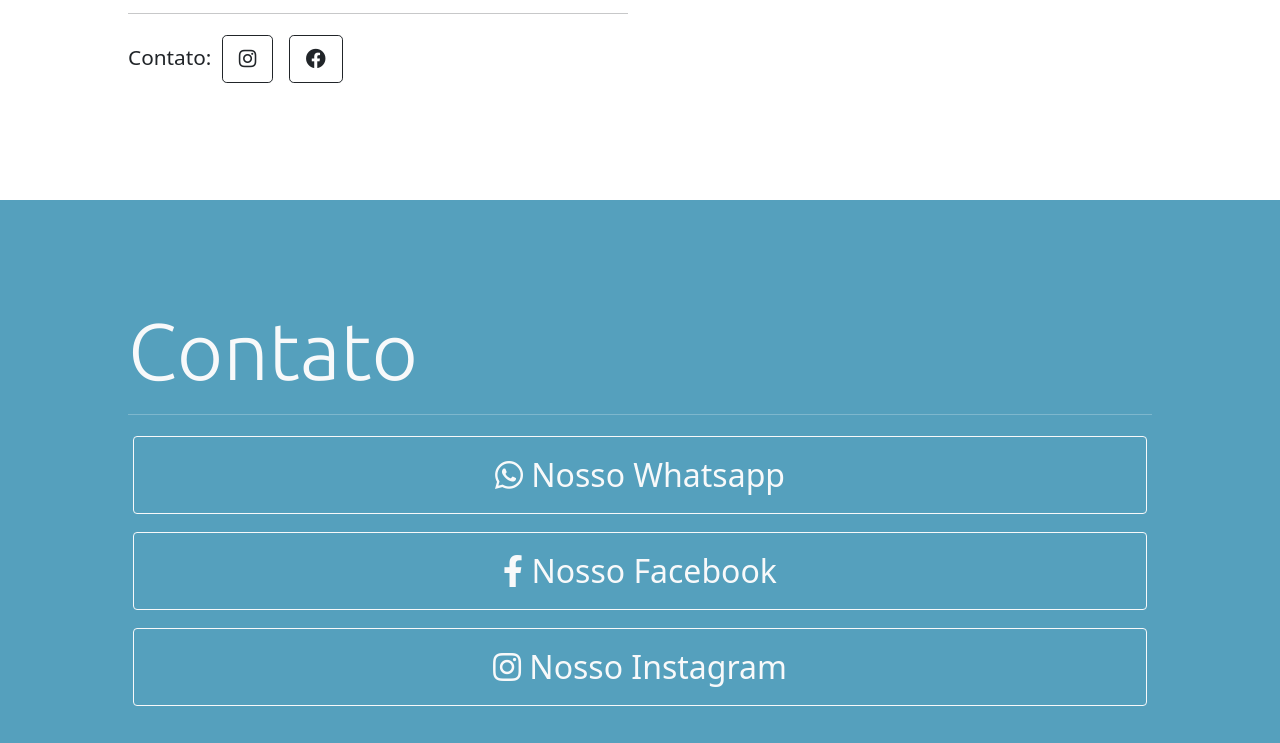
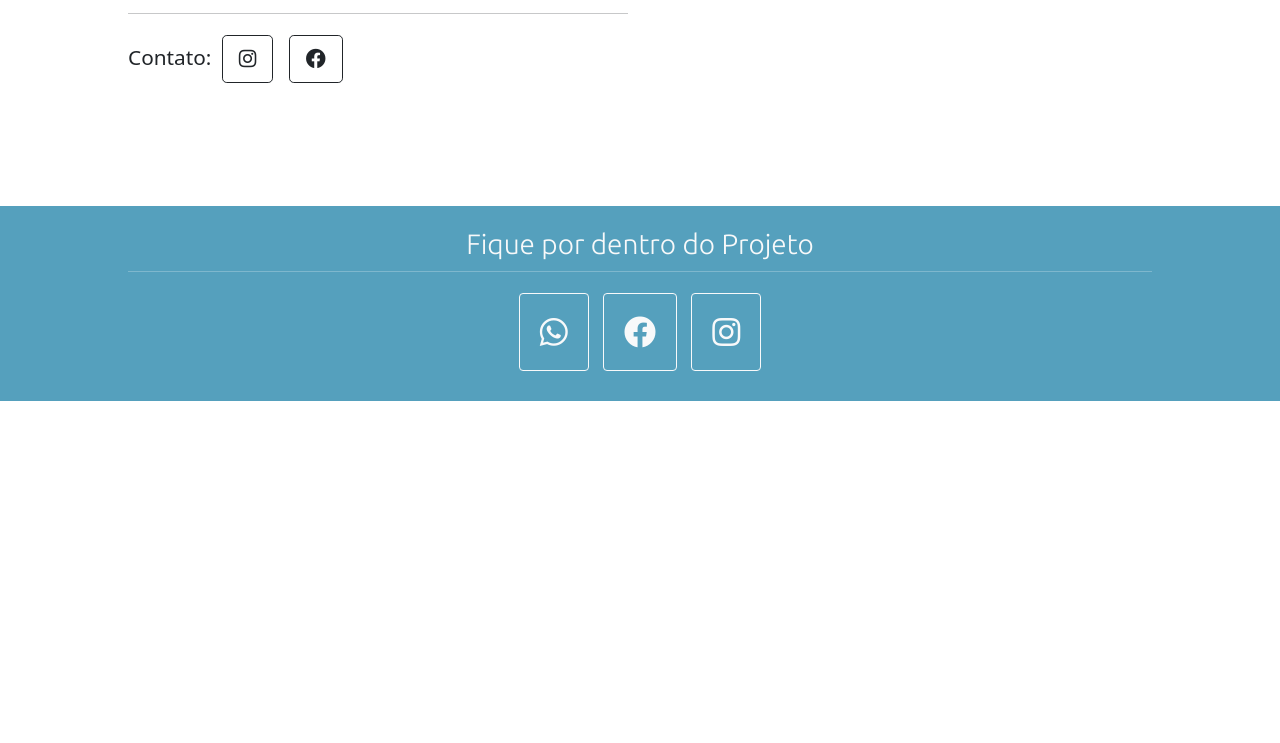
Before and after one commit to KauanValle/sos-animalesco, a plain HTML site: page index.html in a window 1280 px wide. Shown: the part 3348-4091 px from the top of the page. After the commit the page ends 3749 px from the top, so only its background shows below. Drawn offline with nearby package versions, Linux system fonts and the light colour scheme.

Commit message:
Update footer and navbar-toggler

```diff
--- a/index.html
+++ b/index.html
@@ -77,7 +77,7 @@
                     <a class="navbar-brand text-light" href="">
                         <img class="d-inline-block align-text-bottom" heigh="30%" src="images/logo/logo-azul.png" width="30%">
                     </a>
-                    <button aria-controls="myNavbar" aria-expanded="false" aria-label="Toggle navigation" class="navbar-toggler"
+                    <button aria-controls="myNavbar" aria-expanded="false" aria-label="Toggle navigation" class="navbar-toggler ms-auto"
                             data-bs-target="#myNavbar" data-bs-toggle="collapse" type="button">
                         <span class="navbar-toggler-icon"></span>
                     </button>
@@ -141,7 +141,7 @@
 
                                 <div class="card mt-auto">
                                     <h3 class="card-title text-center">Tomba Latas</h3>
-                                    <img alt="Logo Tomba-Latas" class="card-img-top" height="250"
+                                    <img alt="Logo Tomba-Latas" class="card-img-top" height="350"
                                          src="images/tomba-latas/tomba-latas.png">
                                     <div class="card-body">
                                         <p>Uma alternativa de ser um herói é entrando em contato com o nosso parceiro Tomba
@@ -306,17 +306,17 @@
         <footer id="contato">
             <div id="container-contato">
 
-                <h2 class="titulo text-light display-1">Contato</h2>
+                <h2 class="titulo text-light text-center display-5">Fique por dentro do Projeto</h2>
                 <hr class="text-light">
 
-                <div class="d-grid gap-2">
+                <div class="gap-2 text-center">
                     <a href="https://chat.whatsapp.com/CPZMOSqknghHkMEHuZiaCj"
                        class="btn btn-outline-light"
                        type="button"
                        target="_blank">
                         <p class="contatos">
                             <i class="fab fa-whatsapp"></i>
-                            Nosso Whatsapp
+
                         </p>
                     </a>
 
@@ -325,15 +325,15 @@
                        class="btn btn-outline-light"
                        type="button">
                         <p class="contatos">
-                            <i class="fab fa-facebook-f"></i>
-                            Nosso Facebook
+                            <i class="fab fa-facebook"></i>
+
                         </p>
                     </a>
 
                     <a href="https://www.instagram.com/s.o.s_animalesco/" target="_blank" class="btn btn-outline-light" type="button">
                         <p class="contatos">
                             <i class="fab fa-instagram"></i>
-                            Nosso Instagram
+
                         </p>
                     </a>
                 </div>
--- a/style.css
+++ b/style.css
@@ -411,21 +411,33 @@ a:hover {
 
 #contato {
     background-color: #55a0bd;
-    min-height: 200px;
+    min-height: 150px;
     margin-bottom: 0;
-    margin-top: 5%;
+    margin-top: 2%;
+    padding-bottom: 2%;
 }
 
 #container-contato{
     width: 80%;
     margin: 0 auto;
-    padding: 2rem 0;
+    padding: 0;
 }
 
 
 #contato p {
     margin: 0.5rem;
 }
+
+#contato h2 {
+    padding-top: 2%;
+    font-size: 1.75rem;
+}
+
+#contato hr {
+    margin-top: 1%;
+    padding-top: 0;
+}
+
 .contatos{
     font-size: 2rem;
 }
```
